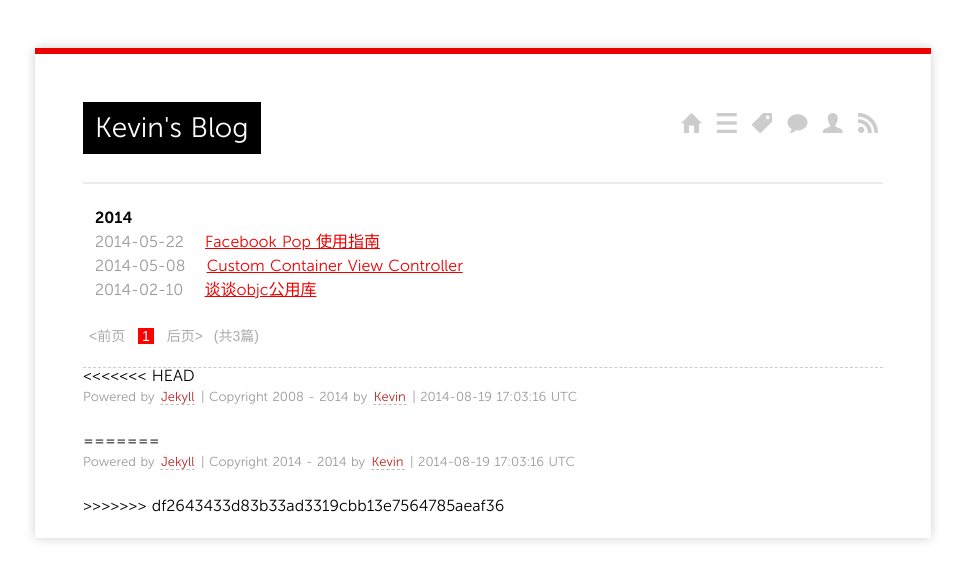
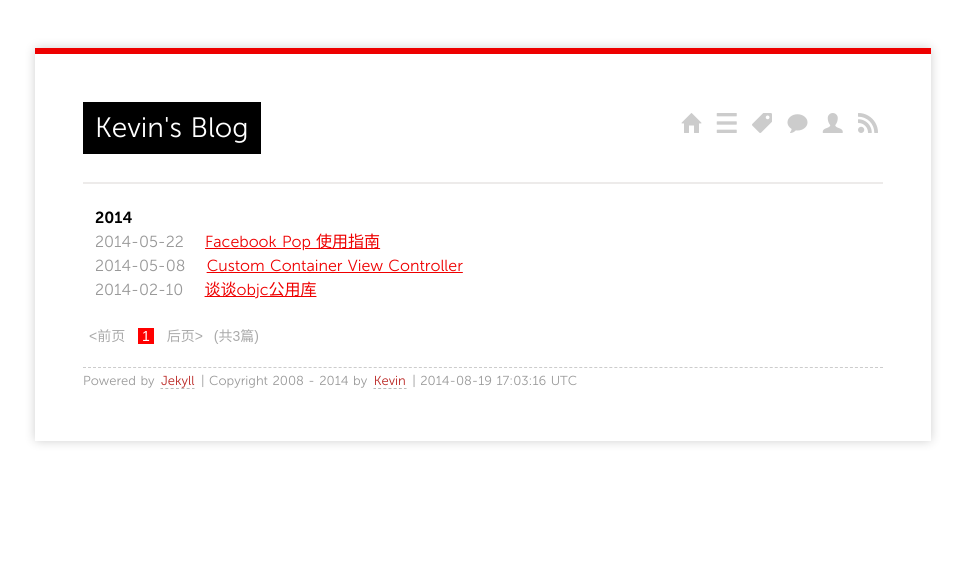
Before and after one commit to jellyang/xiangshuai.github.com, a Jekyll site: the page built from index.html, in a window 1280 px wide. Shown: the top 580 px of the page, without its empty margins (157-1122 px from the left). Built offline with Jekyll 4.4.1, drawn with Linux system fonts in a browser that asks for light colours; Markdown is read by kramdown in place of the engine named in the settings; the list of posts is cut into pages by our own code.

Commit message:
changing for me

```diff
--- a/_layouts/default.html
+++ b/_layouts/default.html
@@ -35,11 +35,7 @@
       </div>
 
     <footer>
-<<<<<<< HEAD
         <p><small>Powered by <a href="https://github.com/mojombo/jekyll">Jekyll</a> | Copyright 2008 - {{site.time | date:"%Y"}} by <a href="http://xiangshuai.github.com/about/">Kevin</a> | <span class="label label-info">{{site.time | date:"%Y-%m-%d %H:%M:%S %Z"}}</span></small></p>
-=======
-        <p><small>Powered by <a href="https://github.com/mojombo/jekyll">Jekyll</a> | Copyright 2014 - {{site.time | date:"%Y"}} by <a href="http://xiangshuai.github.com/about/">Kevin</a> | <span class="label label-info">{{site.time | date:"%Y-%m-%d %H:%M:%S %Z"}}</span></small></p>
->>>>>>> df2643433d83b33ad3319cbb13e7564785aeaf36
     </footer>
 
     </div>
```
